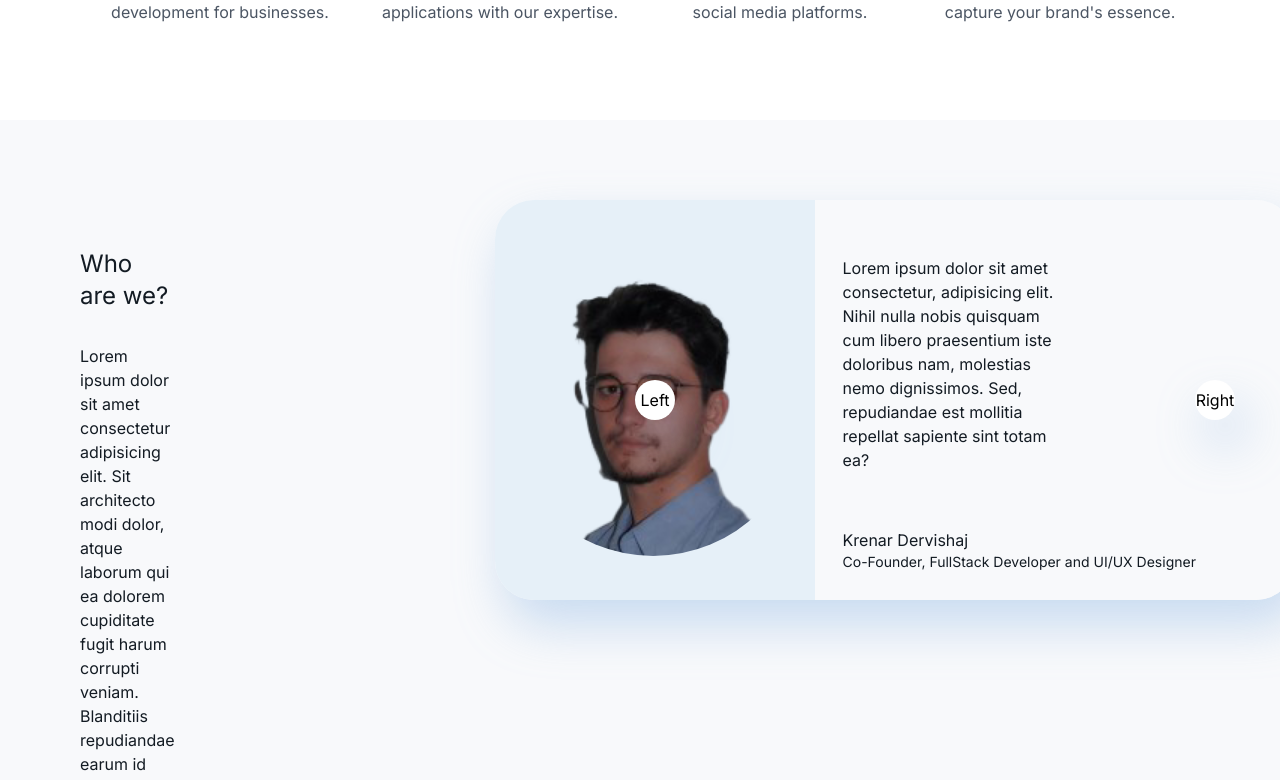
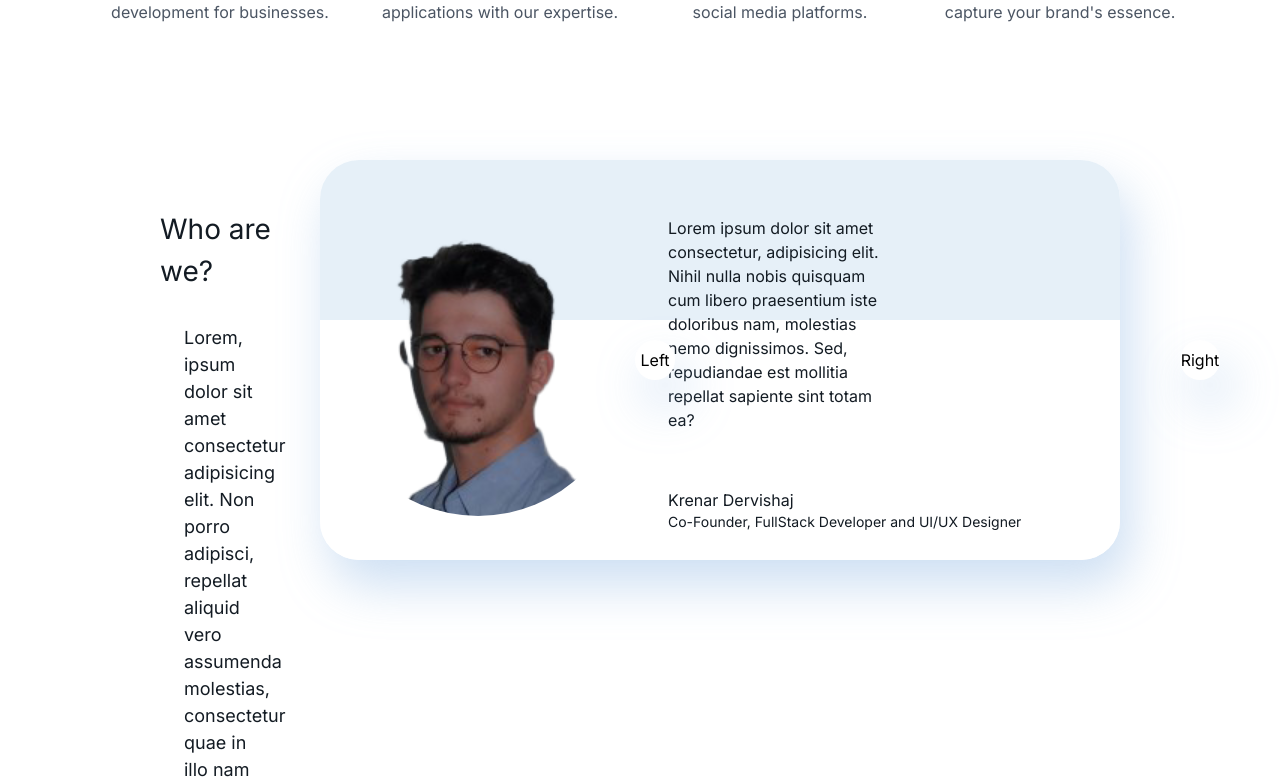
Before and after one commit to cetijunior/cak-v2, a Next.js app: page / in a window 1280 px wide. Shown: the part 1570-2350 px from the top of the page. Built offline with nearby package versions, Linux system fonts and the light colour scheme.

Commit message:
nothing relevant

```diff
--- a/src/app/About.tsx
+++ b/src/app/About.tsx
@@ -1,18 +1,80 @@
+"use client";
+
 import React from 'react'
 import CarouselAbout from './CarouselAbout'
+import styled from 'styled-components'
 
-function About() {
+const About = () => {
+    const media = {
+        sm: '(min-width: 640px)',
+        md: '(min-width: 768px)',
+        lg: '(min-width: 1024px)',
+        xl: '(min-width: 1280px)',
+    }
+
+    const Container = styled.section`
+        background-color: white;
+        min-height: 600px;
+        padding: 20px;
+        display: flex;
+        flex-direction: column;
+        gap: 20px;
+
+        @media ${media.sm} {
+            padding: 40px;
+            flex-direction: row;
+            gap: 40px;
+        }
+
+        @media ${media.md} {
+            padding: 40px 60px;
+        }
+
+        @media ${media.lg} {
+            padding: 40px 120px;
+        }
+
+        @media ${media.xl} {
+            padding: 40px 160px;
+        }
+    `
+
+    const Title = styled.h2`
+        margin: 0 auto;
+        font-size: 24px;
+        color: #131B23;
+        text-align: center;
+
+        @media ${media.sm} {
+            font-size: 28px;
+            text-align: left;
+        }
+    `
+
+    const Text = styled.p`
+        font-size: 16px;
+        color: #131B23;
+        text-align: center;
+        max-width: 80%;
+        margin: 0 auto;
+
+        @media ${media.sm} {
+            font-size: 18px;
+            text-align: left;
+            max-width: 60%;
+        }
+    `
+
     return (
-        <section id='about-us' className='bg-[#F8F9FB] mx-auto w-screen px-8 py-20 min-h-[600px]'>
-            <div className='flex flex-row gap-80 px-12'>
-                <div className='flex flex-col gap-8 my-12'>
-                    <h2 className='text-2xl text-[#131B23]'>Who are we?</h2>
-                    <p className='text-md text-[#131B23]'>Lorem ipsum dolor sit amet <br />consectetur adipisicing elit. Sit <br /> architecto modi dolor, atque laborum qui <br />ea dolorem cupiditate fugit harum <br />corrupti veniam. Blanditiis repudiandae <br /> earum id laboriosam omnis quas <br />voluptate!</p>
-                </div>
-                <CarouselAbout />
+        <Container id='about-us'>
+            <div className='flex flex-col gap-8 my-12'>
+                <Title>Who are we?</Title>
+                <Text>Lorem, ipsum dolor sit amet consectetur adipisicing elit. Non porro adipisci, repellat aliquid vero assumenda molestias, consectetur quae in illo nam velit nemo cum asperiores saepe quaerat. Deserunt, totam incidunt.</Text>
             </div>
-        </section>
+            <CarouselAbout />
+        </Container>
     )
 }
 
+
 export default About
--- a/src/app/CarouselAbout.tsx
+++ b/src/app/CarouselAbout.tsx
@@ -62,17 +62,17 @@ function CarouselAbout() {
   };
 
   return (
-    <div className='h-[400px] w-[800px] flex flex-row rounded-[39px]'>
-      <button onClick={goToPrevSlide} className={`w-10 h-10 button-fade ${buttonState === "visible" || buttonState === "fading in" ? "opacity-1" : "opacity-0"} rounded-full bg-white mt-[180px] absolute shadow-custom-blue left-[635px] z-10`}>Left</button>
-      <div key={animationKey} className={`h-[400px] w-[800px] ${getAnimationClass(current)} flex flex-row rounded-[39px] split-bg shadow-custom-blue`}>
+    <div className='sm:h-[400px] sm:w-[800px] h-[200px] w-[400px] sm:flex flex flex-col sm:flex-row rounded-[39px]'>
+      <button onClick={goToPrevSlide} className={`w-10 h-10 button-fade ${buttonState === "visible" || buttonState === "fading in" ? "opacity-1" : "opacity-0"} rounded-full bg-white sm:mt-[180px] absolute shadow-custom-blue mt-[370px] ml-[-20px] sm:ml-0 sm:left-[635px] z-10`}>Left</button>
+      <div key={animationKey} className={`sm:h-[400px] sm:w-[800px] h-[800px] w-[330px] ${getAnimationClass(current)} sm:flex flex flex-col sm:flex-row rounded-[39px] md:split-bg-horizontally split-bg-vertically shadow-custom-blue`}>
                     <img src={items[current].img} alt={items[current].name} className={items[current].className}/>
                     <div className='flex flex-col'>
-                        <p className='text-left px-10 py-14 w-[300px] text-[#131B23]'>{items[current].text}</p>
+                        <p className='text-left px-10 sm:py-14 py-12 w-[300px] text-[#131B23]'>{items[current].text}</p>
                         <h1 className='text-left px-10 w-[300px] text-[#131B23]'>{items[current].name}</h1>
-                        <h1 className='text-left text-sm px-10 text-[#131B23]'>{items[current].role}</h1>
+                        <h1 className='text-left text-sm px-10 mb-4 text-[#131B23]'>{items[current].role}</h1>
                     </div>
                 </div>
-      <button onClick={goToNextSlide} className={`w-10 h-10 button-fade rounded-full button-fade ${buttonState === "visible" || buttonState === "fading in" ? "opacity-1" : "opacity-0"} bg-white shadow-custom-blue absolute right-[45px] mt-[180px] z-10`}>Right</button>
+      <button onClick={goToNextSlide} className={`w-10 h-10 button-fade rounded-full button-fade ${buttonState === "visible" || buttonState === "fading in" ? "opacity-1" : "opacity-0"} bg-white shadow-custom-blue absolute sm:right-[60px] right-[10px] mt-[370px] sm:mt-[180px] z-10`}>Right</button>
     </div>
   )
 }
--- a/styles/globals.css
+++ b/styles/globals.css
@@ -18,9 +18,15 @@
     animation-duration: 0.8s;
     animation-fill-mode: both;
   }
-  .split-bg{
-  background-image: linear-gradient(to right, #E6F0F8 40%, #E6F0F8 40%, #F8F9FB 40%, #F8F9FB 70%);
-}
+
+  .split-bg-horizontally{
+  background-image: linear-gradient(to right, #E6F0F8 40%, #E6F0F8 40%, #ffffff 40%, #ffffff 70%);
+  }
+
+  .split-bg-vertically{
+  background-image: linear-gradient(to bottom, #E6F0F8 40%, #E6F0F8 40%, #ffffff 40%, #ffffff 70%);
+  }
+
 
 @keyframes slideInFromRight {
   from { transform: translateX(100%); }
```
Also changed, not shown: package.json (+5 -4 lines), 1 other file (tests, documents, lock files or other folders).
